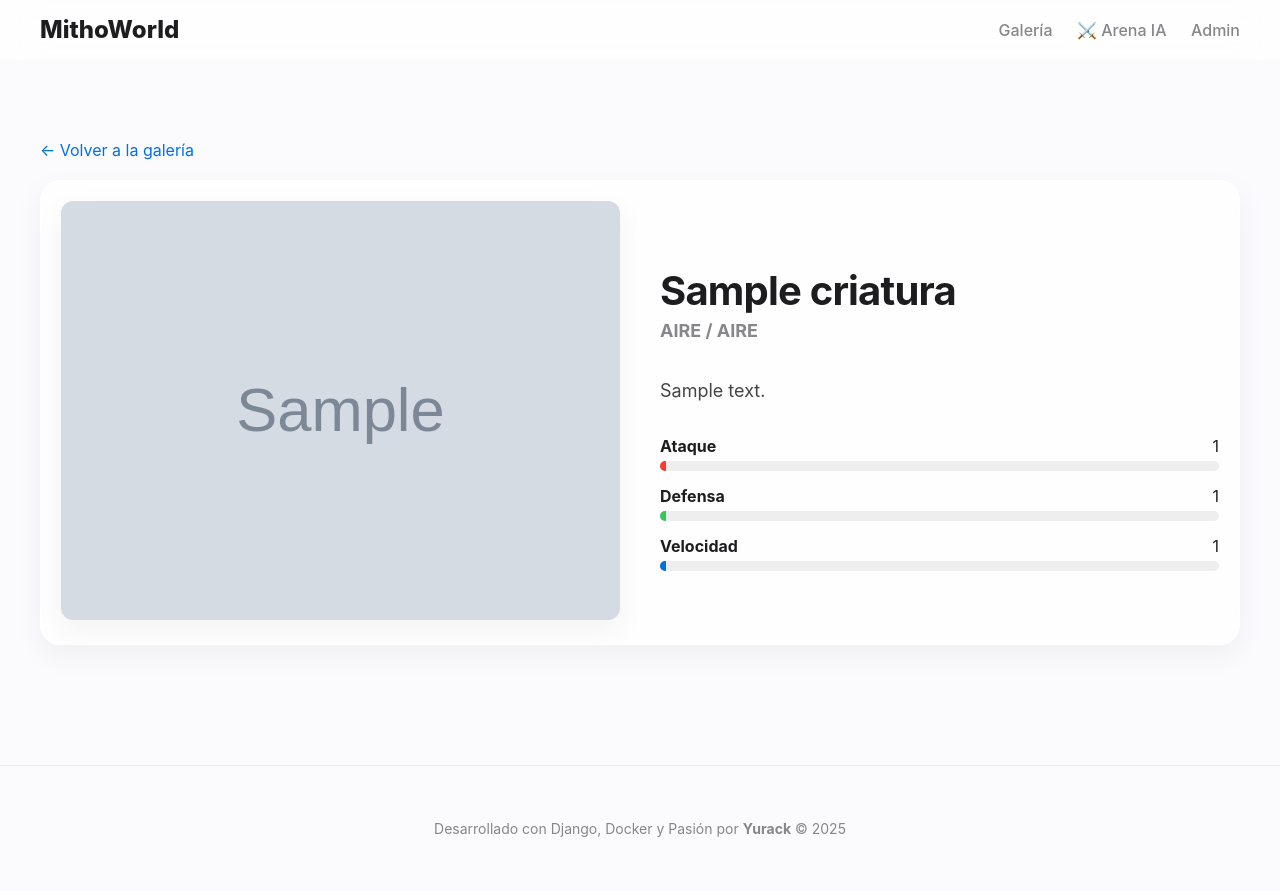
After one commit to Luis-e-rf/MithoWorld, a Django app: page /criatura/1/ in a window 1280 px wide. The commit adds this page. Run offline with Django 5.2, Linux system fonts and the light colour scheme; tables that the repository leaves empty hold one stand-in row (values such as "Sample post"); grey boxes marked "Sample" are stand-in pictures; parts of the project's set-up code (start-up, migrations or seed data) failed here and were passed over.

Commit message:
feat: Agregar vista de detalle para criaturas con estadísticas visuales

```diff
--- a/backend/urls.py
+++ b/backend/urls.py
@@ -7,11 +7,17 @@ from django.views.generic import RedirectView
 # IMPORTACIONES NUEVAS NECESARIAS
 from django.conf import settings
 from django.conf.urls.static import static
-from criaturas.views import home  # <--- Importamos la vista
+from criaturas.views import home, detalle_criatura
 from oraculo.views import arena_view
+
+# Personalización del Admin
+admin.site.site_header = "Panel de Control MithoWorld"
+admin.site.site_title = "Admin MithoWorld"
+admin.site.index_title = "Bienvenido al Gestor de Criaturas"
 
 urlpatterns = [
     path('', home, name='home'),
+    path('criatura/<int:id>/', detalle_criatura, name='detalle'),
     path('arena/', arena_view, name='arena'),
     path('admin/', admin.site.urls),
     path('api/', include('criaturas.urls')),
--- a/criaturas/views.py
+++ b/criaturas/views.py
@@ -2,6 +2,7 @@
 from rest_framework import viewsets
 from .models import Criatura
 from .serializers import CriaturaSerializer
+from django.shortcuts import render, get_object_or_404
 
 # ViewSet para el manejo de las Criaturas en la API
 class CriaturaViewSet(viewsets.ReadOnlyModelViewSet):
@@ -26,7 +27,10 @@ class CriaturaViewSet(viewsets.ReadOnlyModelViewSet):
 
 # criaturas/views.py
 
-from django.shortcuts import render
-
 def home(request):
     return render(request, 'index.html')
+
+def detalle_criatura(request, id):
+    # Busca la criatura o lanza error 404 si no existe
+    criatura = get_object_or_404(Criatura, id=id)
+    return render(request, 'detalle.html', {'criatura': criatura})
--- a/static/css/main.css
+++ b/static/css/main.css
@@ -257,3 +257,16 @@ select:focus {
     padding-bottom: 50px;
     min-height: 60px;
 }
+
+/* Efectos de Victoria/Derrota */
+.winner-card {
+    border: 3px solid #34c759; /* Verde Apple */
+    box-shadow: 0 0 30px rgba(52, 199, 89, 0.4);
+    transform: scale(1.05);
+}
+
+.loser-card {
+    opacity: 0.5;
+    filter: grayscale(100%);
+    transform: scale(0.95);
+}
--- a/static/js/app.js
+++ b/static/js/app.js
@@ -55,7 +55,7 @@ function crearTarjetaHTML(criatura) {
 
     // Usamos "Template Literals" (las comillas invertidas `) para mezclar HTML con variables JS
     return `
-        <div class="creature-card">
+        <div class="creature-card" onclick="window.location.href='/criatura/${criatura.id}/'">
             <img src="${imagenUrl}" alt="${criatura.nombre}" class="card-image" loading="lazy">
             <h3 class="card-title">${criatura.nombre}</h3>
             <span class="card-type">${tipos}</span>
--- /dev/null
+++ b/templates/detalle.html
@@ -0,0 +1,55 @@
+{% extends 'base.html' %}
+
+{% block title %}{{ criatura.nombre }} - MithoWorld{% endblock %}
+
+{% block content %}
+<div style="margin-top: 40px;">
+    <a href="{% url 'home' %}" style="text-decoration: none; color: var(--accent-color);">← Volver a la galería</a>
+</div>
+
+<div class="creature-card" style="display: flex; gap: 40px; margin-top: 20px; flex-wrap: wrap;">
+    <!-- COLUMNA IZQUIERDA: FOTO -->
+    <div style="flex: 1; min-width: 300px;">
+        <img src="{{ criatura.imagen.url }}" alt="{{ criatura.nombre }}" style="width: 100%; border-radius: 12px; box-shadow: var(--shadow);">
+    </div>
+
+    <!-- COLUMNA DERECHA: DATOS -->
+    <div style="flex: 1; display: flex; flex-direction: column; justify-content: center;">
+        <h1 style="font-size: 40px; margin-bottom: 5px;">{{ criatura.nombre }}</h1>
+        <p style="font-size: 18px; color: var(--text-secondary); text-transform: uppercase; font-weight: bold; margin-top: 0;">
+            {{ criatura.tipo_primario }} {% if criatura.tipo_secundario %}/ {{ criatura.tipo_secundario }}{% endif %}
+        </p>
+
+        <p style="font-size: 18px; line-height: 1.6; color: #444; margin-bottom: 30px;">
+            {{ criatura.descripcion }}
+        </p>
+
+        <!-- Barras de Estadísticas (Visualización simple con CSS) -->
+        <div class="stats-container">
+            {% for stat, valor in stats.items %} <!-- Hack temporal, mejor hacerlo manual abajo -->
+            {% endfor %}
+
+            <div style="margin-bottom: 15px;">
+                <div style="display:flex; justify-content:space-between;"><strong>Ataque</strong> <span>{{ criatura.ataque }}</span></div>
+                <div style="background:#eee; height:10px; border-radius:5px; margin-top:5px; overflow:hidden;">
+                    <div style="background:#ff3b30; width: {{ criatura.ataque }}%; height:100%;"></div>
+                </div>
+            </div>
+
+            <div style="margin-bottom: 15px;">
+                <div style="display:flex; justify-content:space-between;"><strong>Defensa</strong> <span>{{ criatura.defensa }}</span></div>
+                <div style="background:#eee; height:10px; border-radius:5px; margin-top:5px; overflow:hidden;">
+                    <div style="background:#34c759; width: {{ criatura.defensa }}%; height:100%;"></div>
+                </div>
+            </div>
+
+            <div style="margin-bottom: 15px;">
+                <div style="display:flex; justify-content:space-between;"><strong>Velocidad</strong> <span>{{ criatura.velocidad }}</span></div>
+                <div style="background:#eee; height:10px; border-radius:5px; margin-top:5px; overflow:hidden;">
+                    <div style="background:#0071e3; width: {{ criatura.velocidad }}%; height:100%;"></div>
+                </div>
+            </div>
+        </div>
+    </div>
+</div>
+{% endblock %}
```
Also changed, not shown: static/js/arena.js (+18 -0 lines).
